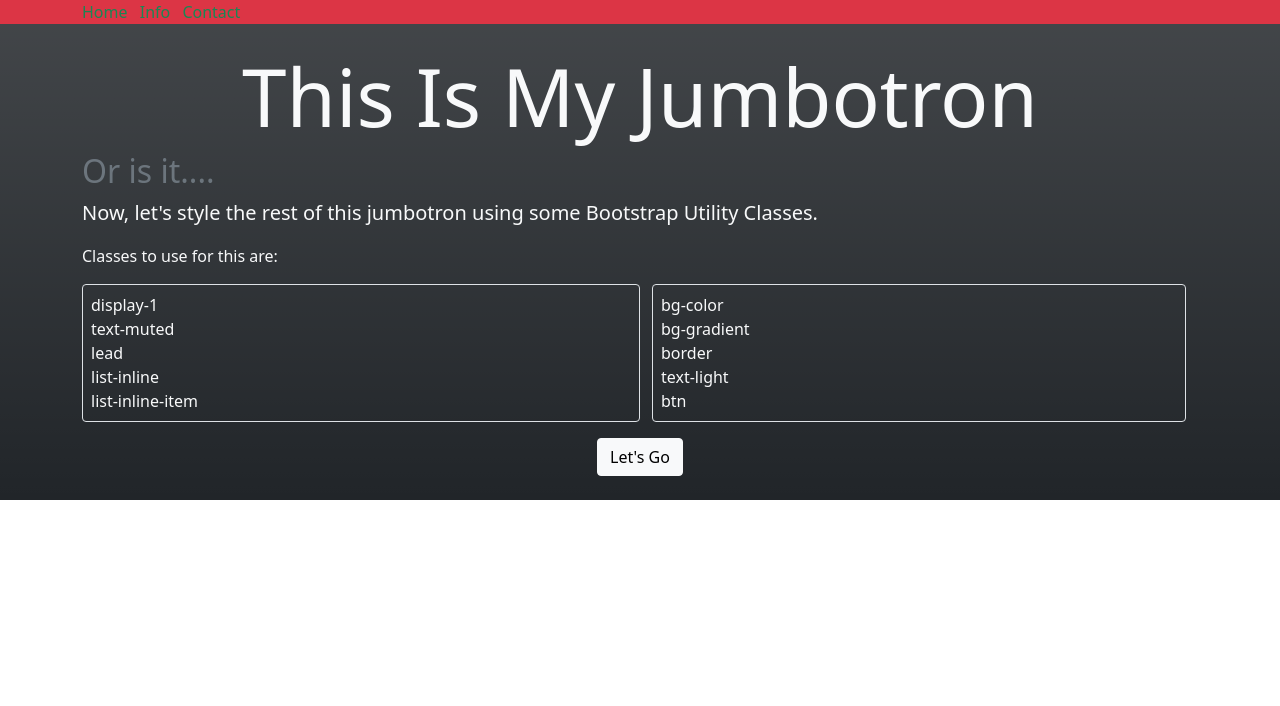
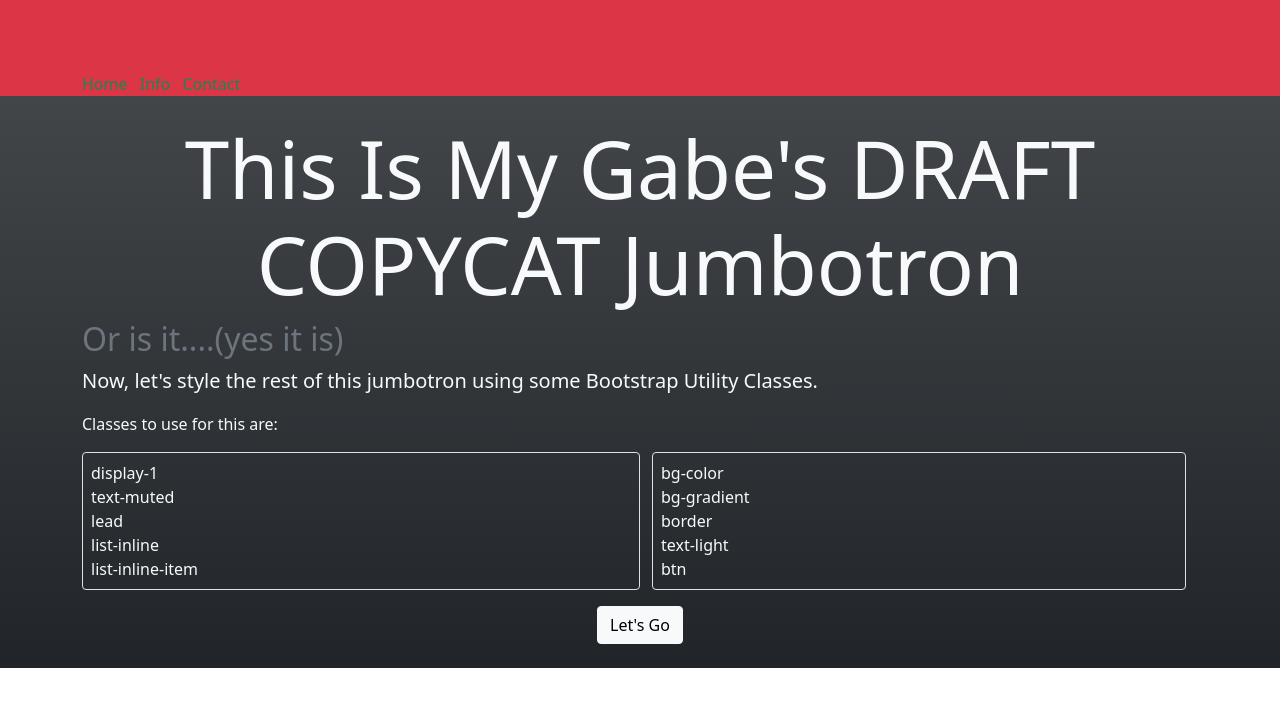
Before and after one commit to 9000HAL/collab-practice-day4, a plain HTML site: page index.html in a window 1280 px wide. Drawn offline with nearby package versions, Linux system fonts and the light colour scheme.

Commit message:
adjusting jumbotron settings

```diff
--- a/index.html
+++ b/index.html
@@ -6,29 +6,41 @@
     <meta name="viewport" content="width=device-width, initial-scale=1">
     <!-- Bootstrap CSS -->
     <link href="https://cdn.jsdelivr.net/npm/bootstrap@5.1.3/dist/css/bootstrap.min.css" rel="stylesheet" integrity="sha384-1BmE4kWBq78iYhFldvKuhfTAU6auU8tT94WrHftjDbrCEXSU1oBoqyl2QvZ6jIW3" crossorigin="anonymous">
-    <!-- <link rel="stylesheet" href="./css/styles.css"> -->
+    <!--  <link rel="stylesheet" href="./css/styles.css">  -->
+
     <title>styled jumbotron coby/github </title>
+
   </head>
+
   <body>
+
     <nav class="bg-danger m-0">
+      <br>
+      <br>
+      <br>
       <div class="container">
         <ul class="list-inline mb-0">
+
           <li class="list-inline-item">
             <a href="" class="text-decoration-none text-success">Home</a>
           </li>
+
           <li class="list-inline-item">
             <a href="" class="text-decoration-none text-success">Info</a>
           </li>
+
           <li class="list-inline-item">
             <a href="" class="text-decoration-none text-success">Contact</a>
           </li>
+
         </ul>
       </div>
     </nav>
+
     <section class="bg-dark text-light py-4 bg-gradient m-0">
       <div class="container jumbotron">
-        <h1 class="display-1 text-center">This Is My Jumbotron</h1>
-        <h2 class="text-muted">Or is it....</h2>
+        <h1 class="display-1 text-center">This Is My Gabe's DRAFT COPYCAT Jumbotron</h1>
+        <h2 class="text-muted">Or is it....(yes it is)</h2>
         <p class="lead">Now, let's style the rest of this jumbotron using some Bootstrap Utility Classes.</p>
         <p>Classes to use for this are:</p>
         <div class="container">
@@ -66,5 +78,6 @@
 
     <!-- Option 1: Bootstrap Bundle with Popper -->
     <script src="https://cdn.jsdelivr.net/npm/bootstrap@5.1.3/dist/js/bootstrap.bundle.min.js" integrity="sha384-ka7Sk0Gln4gmtz2MlQnikT1wXgYsOg+OMhuP+IlRH9sENBO0LRn5q+8nbTov4+1p" crossorigin="anonymous"></script>
+
   </body>
 </html>
```
